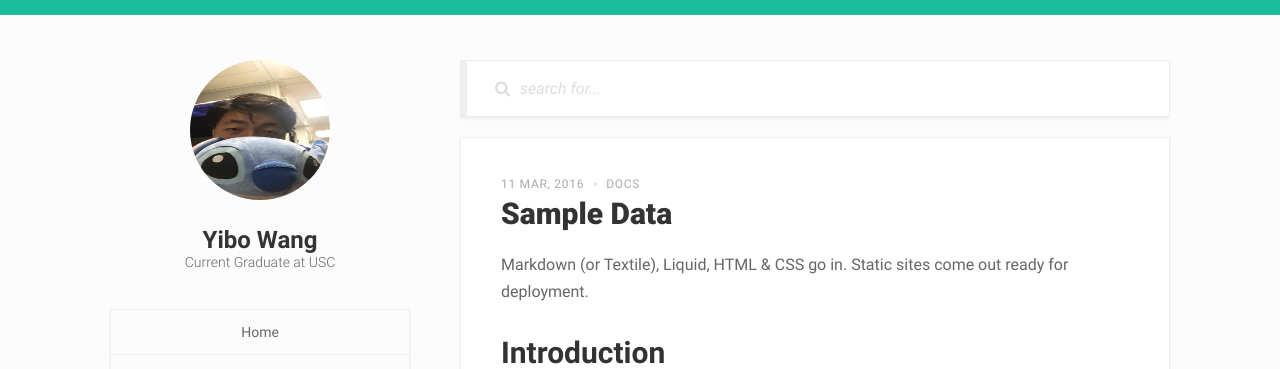
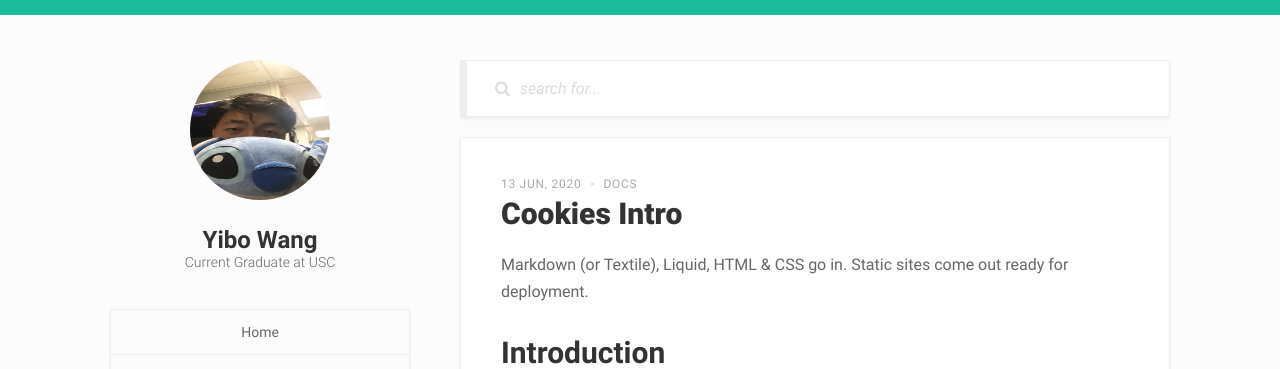
Before and after one commit to LoneRan/loneran.github.io, a Jekyll site: the page built from _posts/2020-06-13-Cookies-Intro.md, in a window 1280 px wide and 900 px high. Shown: the top 369 px of the window. Built offline with Jekyll 4.4.1, drawn with Linux system fonts in a browser that asks for light colours; comment, search, counter and statistics services are not loaded.

Commit message:
Update 2020-06-13-Cookies-Intro.md

```diff
--- a/_posts/2020-06-13-Cookies-Intro.md
+++ b/_posts/2020-06-13-Cookies-Intro.md
@@ -1,8 +1,8 @@
 ---
 layout: post
-date: 2016-03-11 23:56
-title:  "Sample Data"
-mood: happy
+date: 2020-06-13 02:45
+title:  "Cookies Intro"
+mood: tired
 category:
 - docs
 ---
```
